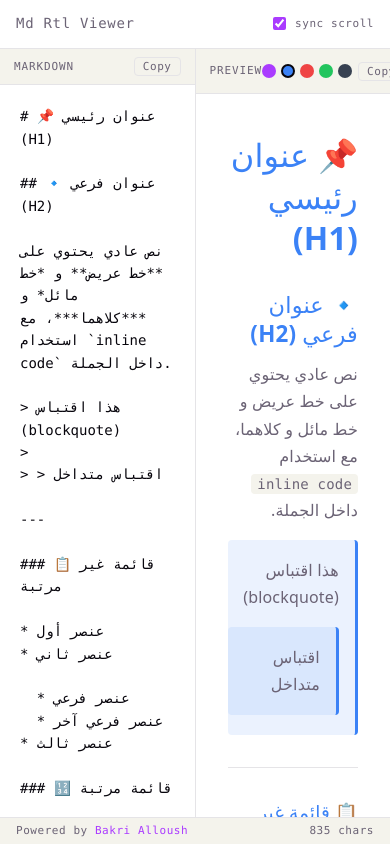
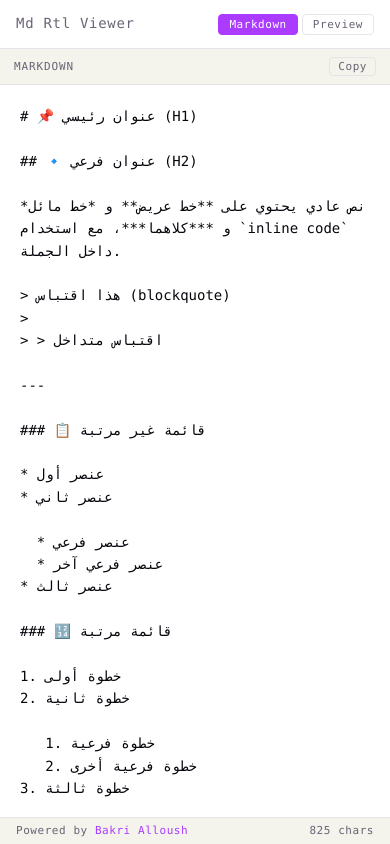
Before and after one commit to bakrialloush/md-rtl, a React (Vite) app: page / in a window 390 px wide. Built offline with nearby package versions, Linux system fonts and the light colour scheme.

Commit message:
Integrate mobile view

```diff
--- a/src/App.css
+++ b/src/App.css
@@ -310,3 +310,65 @@
   border-top: 1px solid var(--border);
   margin: 2em 0;
 }
+
+/* Mobile tabs (hidden on desktop) */
+.mobile-tabs {
+  display: none;
+}
+
+/* Mobile */
+@media (max-width: 640px) {
+  .mobile-tabs {
+    display: flex;
+    gap: 4px;
+  }
+
+  .tab-btn {
+    font-size: 11px;
+    font-family: var(--mono);
+    padding: 3px 10px;
+    border: 1px solid var(--border);
+    border-radius: 4px;
+    background: transparent;
+    color: var(--text);
+    cursor: pointer;
+    letter-spacing: 0.05em;
+    transition: background 0.15s, color 0.15s, border-color 0.15s;
+  }
+
+  .tab-btn.active {
+    background: var(--accent);
+    border-color: var(--accent);
+    color: #fff;
+  }
+
+  .sync-label {
+    display: none;
+  }
+
+  .editor-area {
+    flex-direction: column;
+  }
+
+  .pane + .pane {
+    border-left: none;
+    border-top: 1px solid var(--border);
+  }
+
+  .pane.tab-hidden {
+    display: none;
+  }
+
+  .pane-label {
+    flex-wrap: wrap;
+    gap: 6px;
+  }
+
+  .pane-actions {
+    flex-wrap: wrap;
+  }
+
+  .pane-actions .theme-swatches {
+    flex-basis: 100%;
+  }
+}
--- a/src/App.tsx
+++ b/src/App.tsx
@@ -7,8 +7,8 @@ import appCss from './App.css?raw'
 // ─── Constants ───────────────────────────────────────────────────────────────
 
 const THEMES = {
+  blue:   { label: 'Blue',   accent: '#3b82f6', accentBg: 'rgba(59,130,246,0.1)'  },
   purple: { label: 'Purple', accent: '#aa3bff', accentBg: 'rgba(170,59,255,0.1)' },
-  blue:   { label: 'Blue',   accent: '#3b82f6', accentBg: 'rgba(59,130,246,0.1)'  },
   red:    { label: 'Red',    accent: '#ef4444', accentBg: 'rgba(239,68,68,0.1)'   },
   green:  { label: 'Green',  accent: '#22c55e', accentBg: 'rgba(34,197,94,0.1)'   },
   black:  { label: 'Black',  accent: '#374151', accentBg: 'rgba(55,65,81,0.1)'    },
@@ -226,6 +226,7 @@ export default function App() {
   const [theme, setTheme]         = useState<ThemeKey>('blue')
   const [previewLen, setPreviewLen] = useState(0)
   const [syncScroll, setSyncScroll] = useState(true)
+  const [activeTab, setActiveTab]   = useState<'editor' | 'preview'>('editor')
   const previewRef   = useRef<HTMLDivElement>(null)
   const textareaRef  = useRef<HTMLTextAreaElement>(null)
   const syncingFrom  = useRef<'editor' | 'preview' | null>(null)
@@ -260,6 +261,20 @@ export default function App() {
     <div className="app">
       <header className="toolbar">
         <span className="toolbar-title">Md Rtl Viewer</span>
+        <div className="mobile-tabs">
+          <button
+            className={`tab-btn ${activeTab === 'editor' ? 'active' : ''}`}
+            onClick={() => setActiveTab('editor')}
+          >
+            Markdown
+          </button>
+          <button
+            className={`tab-btn ${activeTab === 'preview' ? 'active' : ''}`}
+            onClick={() => setActiveTab('preview')}
+          >
+            Preview
+          </button>
+        </div>
         <label className="sync-label">
           <input
             type="checkbox"
@@ -271,7 +286,7 @@ export default function App() {
       </header>
 
       <main className="editor-area">
-        <div className="pane pane-editor">
+        <div className={`pane pane-editor ${activeTab !== 'editor' ? 'tab-hidden' : ''}`}>
           <div className="pane-label">
             Markdown
             <CopyButton getText={() => content} />
@@ -285,7 +300,7 @@ export default function App() {
           />
         </div>
 
-        <div className="pane pane-preview">
+        <div className={`pane pane-preview ${activeTab !== 'preview' ? 'tab-hidden' : ''}`}>
           <div className="pane-label">
             Preview
             <div className="pane-actions">
```
Also changed, not shown: .claude/settings.local.json.
